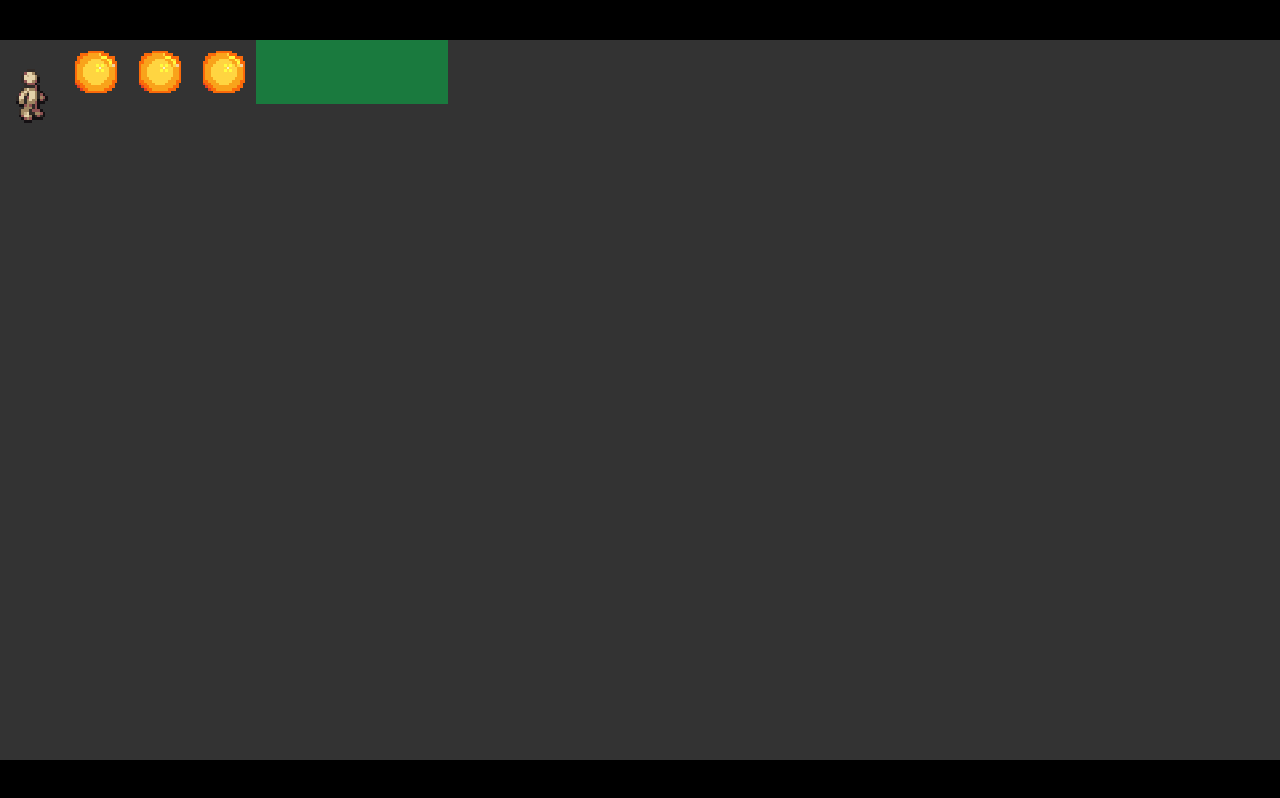
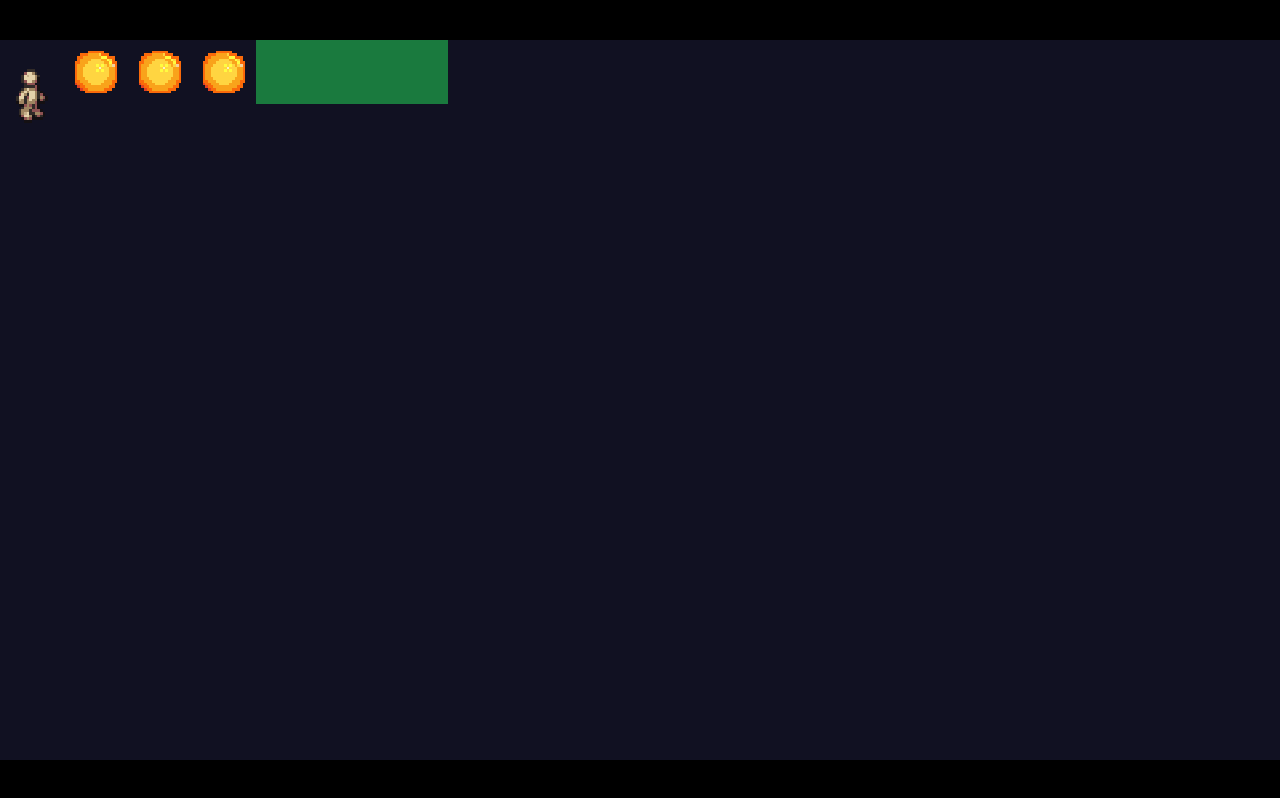
Before and after one commit to J-Meow/daydream-jam, a website built with Vite: page index.html in a window 1280 px wide. Built offline with nearby package versions, Linux system fonts and the light colour scheme.

Commit message:
Change canvas background color

```diff
--- a/src/index.css
+++ b/src/index.css
@@ -10,7 +10,7 @@ canvas {
     margin-right: -50%;
     transform: translate(-50%, -50%);
     padding: 0;
-    background-color: #333;
+    background-color: #112;
 
     /* Pixelation */
     image-rendering: optimizeSpeed;
@@ -37,13 +37,16 @@ canvas {
 
 @font-face {
     font-family: "press-start-regular";
-    src: url("../static/assets/font/PressStart2P-Regular.ttf") format("truetype");
+    src: url("../static/assets/font/PressStart2P-Regular.ttf")
+        format("truetype");
 }
 
 .button {
     color: black;
     border-radius: none;
-    transition: background-color 250ms, transform 200ms;
+    transition:
+        background-color 250ms,
+        transform 200ms;
     font-family: "press-start-regular", sans-serif;
     border: none;
     position: fixed;
@@ -96,13 +99,13 @@ canvas {
 #musicAndSoundsButton {
     left: 50vw;
     bottom: 2vh;
-    transform: translate(-275%, 0%)
+    transform: translate(-275%, 0%);
 }
 
 #graphicsButton {
     left: 50vw;
     bottom: 2vh;
-    transform: translate(-275%, 200%)
+    transform: translate(-275%, 200%);
 }
 
 #musicAndSoundsBackButton {
```
